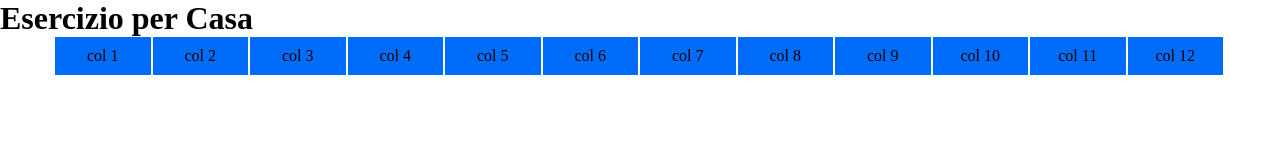
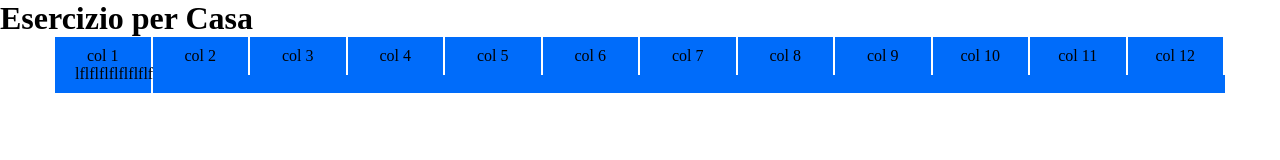
Before and after one commit to Santoni92/html-css-12bool, a plain HTML site: page index.html in a window 1280 px wide. Drawn offline with Linux system fonts and the light colour scheme.

Commit message:
aggiunta di molto contenuto all'interno di uno dei div occupanti ciascuno 1/12

```diff
--- a/index.html
+++ b/index.html
@@ -15,7 +15,7 @@
     <div class="container">
         <div class="row">   <!--flex container-->
             <div class=" col-1 bg-blue">    <!--flex item-->
-                <div class="box">col 1</div> <!--contenuto del flex item-->
+                <div class="box">col 1 lflflflflflflflflflflflflflflf</div> <!--contenuto del flex item-->
             </div>
             <div class=" col-1 bg-blue">
                 <div class="box">col 2</div>
```
